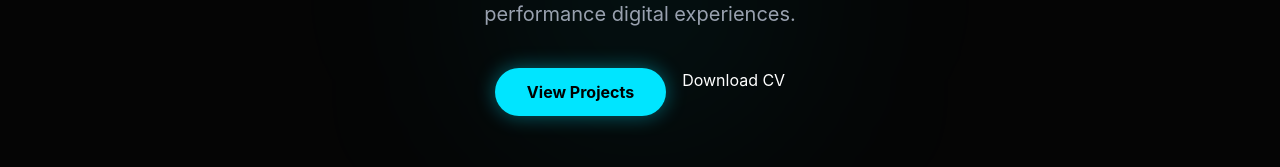
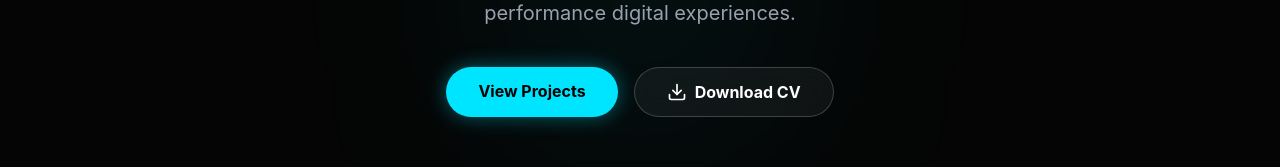
Before and after one commit to sibtainaliraza/Portfolio-CMS-TS, a React (Vite) app in the folder Client/: page / in a window 1280 px wide. Shown: the part 428-595 px from the top of the page. Built offline with nearby package versions, Linux system fonts and the light colour scheme; no server answers.

Commit message:
download button improved

```diff
--- a/Client/src/pages/public/Home.tsx
+++ b/Client/src/pages/public/Home.tsx
@@ -43,14 +43,31 @@ export default function Home() {
           >
             View Projects
           </Link>
+
           <a
   href={`${API_BASE_URL}/resume/download`}
   target="_blank"
   rel="noopener noreferrer"
-            className="hover:text-electric-teal transition-colors"
+  className="px-8 py-3 rounded-full font-bold border border-white/20 bg-white/5 backdrop-blur-md hover:bg-white/10 hover:border-electric-teal/50 hover:text-electric-teal transition-all duration-300 flex items-center gap-2"
 >
+  <svg
+    xmlns="http://www.w3.org/2000/svg"
+    width="20"
+    height="20"
+    viewBox="0 0 24 24"
+    fill="none"
+    stroke="currentColor"
+    strokeWidth="2"
+    strokeLinecap="round"
+    strokeLinejoin="round"
+  >
+    <path d="M21 15v4a2 2 0 0 1-2 2H5a2 2 0 0 1-2-2v-4" />
+    <polyline points="7 10 12 15 17 10" />
+    <line x1="12" x2="12" y1="15" y2="3" />
+  </svg>
   Download CV
 </a>
+
         </div>
       </motion.div>
 
```
Lines whose indentation alone changed are shown as unchanged.
